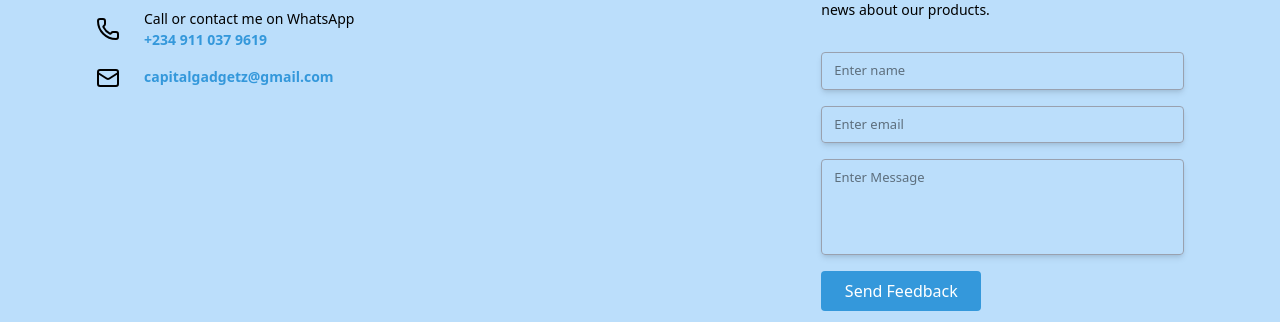
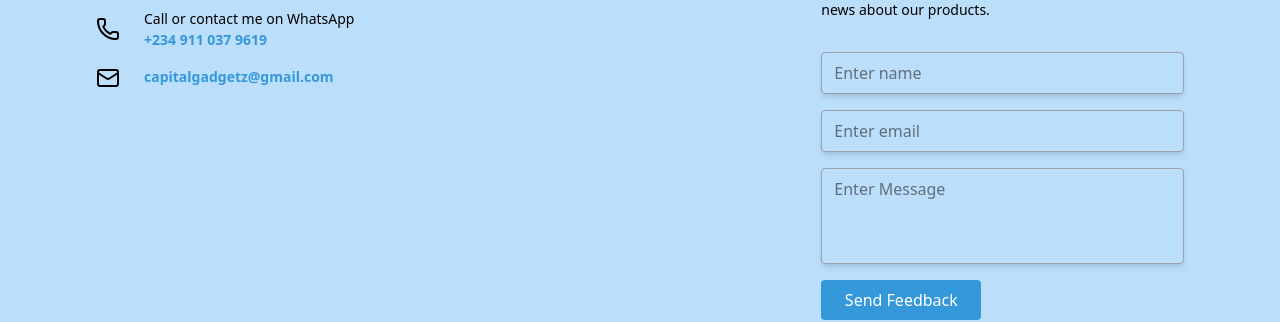
Before and after one commit to NonsoCoding/CapitalGadgetz, a Next.js app: page / in a window 1280 px wide. Shown: the part 3209-3531 px from the top of the page. Built offline with nearby package versions, Linux system fonts and the light colour scheme; no server answers; the database is empty.

Commit message:
NonsoLatest

```diff
--- a/src/app/layout.tsx
+++ b/src/app/layout.tsx
@@ -1,5 +1,4 @@
 import "./globals.css";
-
 
 export default function RootLayout({
   children,
@@ -8,9 +7,13 @@ export default function RootLayout({
 }>) {
   return (
     <html lang="en">
-      <body
-      className="overflow-x-hidden"
-      >
+      <head>
+        <meta
+          name="viewport"
+          content="width=device-width, initial-scale=1, shrink-to-fit=no"
+        />
+      </head>
+      <body className="overflow-x-hidden">
         {children}
       </body>
     </html>
--- a/src/components/Footer.tsx
+++ b/src/components/Footer.tsx
@@ -12,7 +12,6 @@ import {
 import Link from "next/link";
 import { ChangeEvent, FormEvent, useState } from "react";
 import { db } from "./settings/FirebaseSettings";
-import { log } from "console";
 
 interface FormData {
   name: string;
@@ -143,7 +142,7 @@ const Footer = () => {
              value={formData.name}
              onChange={handleChange}
              required
-             className="border text-[13px] px-3 py-2 rounded-sm w-full border-gray-400 shadow-md"
+             className="border text-[16px] px-3 py-2 rounded-sm w-full border-gray-400 shadow-md"
             />
             <input
              type="email"
@@ -152,7 +151,7 @@ const Footer = () => {
              value={formData.email}
              onChange={handleChange}
              required
-             className="border text-[13px] px-3 py-2 rounded-sm w-full border-gray-400 shadow-md"
+             className="border text-[16px] px-3 py-2 rounded-sm w-full border-gray-400 shadow-md"
             />
             <textarea
               name="message"
@@ -160,7 +159,7 @@ const Footer = () => {
               value={formData.message}
               onChange={handleChange}
               required
-              className="border text-[13px] px-3 py-2 rounded-sm w-full border-gray-400 shadow-md h-24 resize-none"
+              className="border text-[16px] px-3 py-2 rounded-sm w-full border-gray-400 shadow-md h-24 resize-none"
             />
          <button
               type="submit"
--- a/src/components/OurCustomers.tsx
+++ b/src/components/OurCustomers.tsx
@@ -117,7 +117,7 @@ const OurCustomers = () => {
               <SwiperSlide key={fb.id}>
                 {({ isActive }) => (
                   <div
-                    className={`bg-white rounded-2xl p-6 md:p-6 lg:p-8 shadow-xl text-center relative transition-all duration-300 transform ${
+                    className={`bg-white p-6 md:p-6 lg:p-8 shadow-2xl text-center relative transition-all duration-300 transform ${
                       isActive
                         ? 'scale-100 opacity-100'
                         : 'scale-90 opacity-60 blur-sm hover:opacity-80'
```
